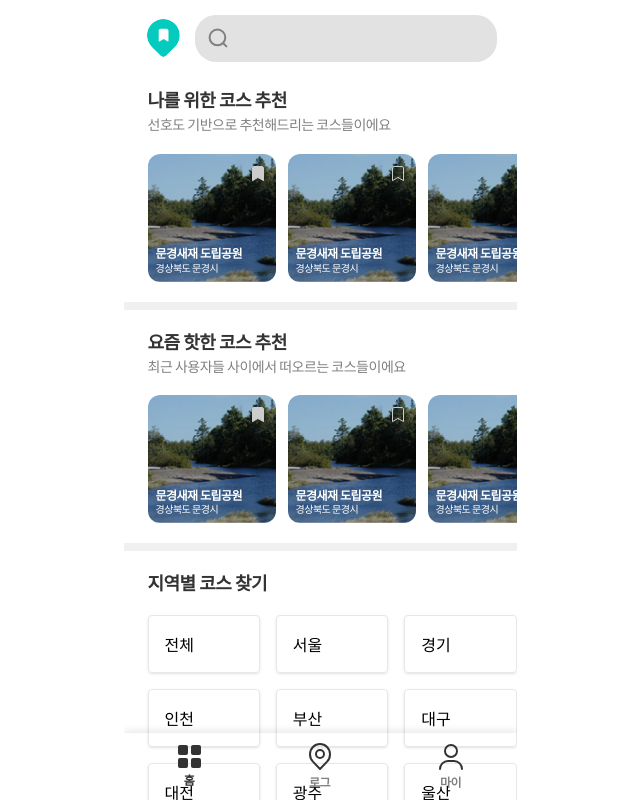
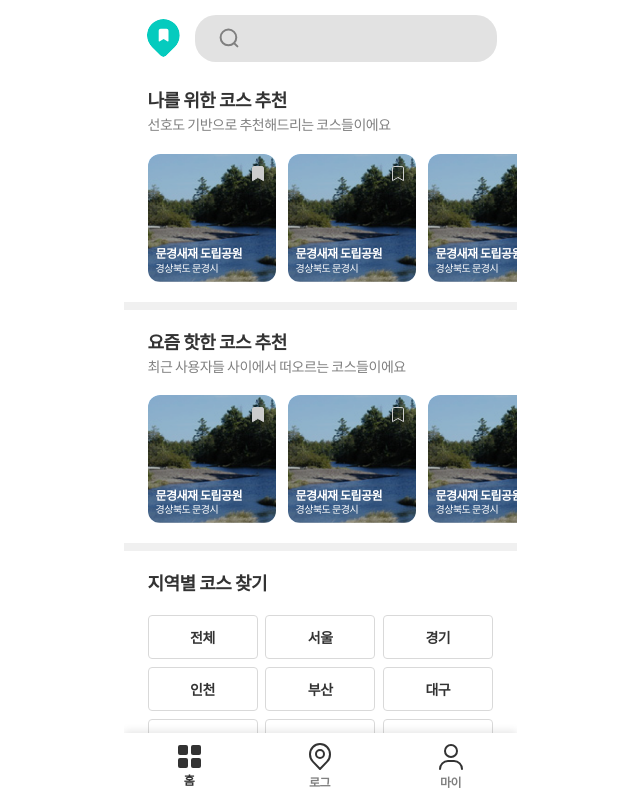
Before and after one commit to Foot-Log/footlog-client, a Next.js app in the folder footlog/: page /home in a window 1280 px wide. Shown: the whole page, without its empty margins (320-960 px from the left). Built offline with nearby package versions, Linux system fonts and the light colour scheme.

Commit message:
design: 지역별 코스 찾기 컴포넌트

```diff
--- a/footlog/src/components/common/NavBar/NavBar.tsx
+++ b/footlog/src/components/common/NavBar/NavBar.tsx
@@ -4,7 +4,7 @@ import NavItem from './NavItem';
 
 export default function NavBar() {
   return (
-    <section className="shadow-navBar absolute bottom-0 flex h-[67px] w-full items-center justify-around">
+    <section className="shadow-navBar z-100 absolute bottom-0 flex h-[67px] w-full items-center justify-around bg-white">
       {navBarIconsData.map((navItem) => (
         <NavItem
           name={navItem.name}
--- a/footlog/src/components/common/SearchBar/SearchBar.tsx
+++ b/footlog/src/components/common/SearchBar/SearchBar.tsx
@@ -2,7 +2,7 @@ import { SearchIcon } from '@public/icon';
 
 export default function SearchBar() {
   return (
-    <section className="bg-gray_3 rounded-searchBar flex h-[47px] w-[307px] items-center justify-items-center gap-[10.3px] pl-[11px] pr-[5px]">
+    <section className="bg-gray_3 rounded-searchBar flex h-[47px] w-[307px] items-center justify-center gap-[10.3px] pl-[11px] pr-[5px]">
       <SearchIcon />
       <input className="bg-transparent" />
     </section>
--- a/footlog/src/components/home/RegionalRecommendContainer.tsx
+++ b/footlog/src/components/home/RegionalRecommendContainer.tsx
@@ -3,12 +3,14 @@ import { regionsData } from '@core/regionsData';
 
 export default function RegionalRecommendContainer() {
   return (
-    <section className="flex w-full flex-col">
-      <section className="flex h-72 w-full flex-col gap-5 py-5 pl-6">
+    <section className="flex w-full flex-col pb-[67px]">
+      <section className="flex w-full flex-col gap-5 px-6 py-5">
         <h2 className="fonts-recommendTitle">지역별 코스 찾기</h2>
-        <section className="grid grid-cols-3 gap-4">
+        <section className="grid grid-cols-3 gap-2">
           {regionsData.map((region) => (
-            <div key={region.id} className="rounded border p-4 shadow">
+            <div
+              key={region.id}
+              className="border-gray_2 fonts-regionName flex h-11 w-[110px] items-center justify-center rounded border">
               {region.name}
             </div>
           ))}
```
